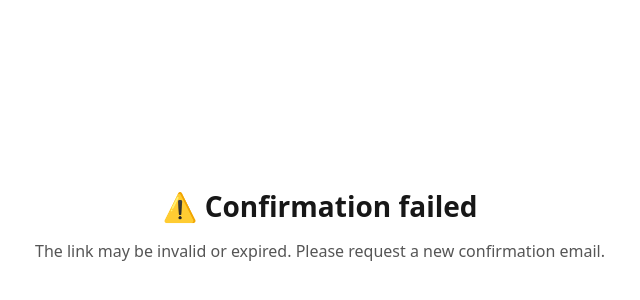
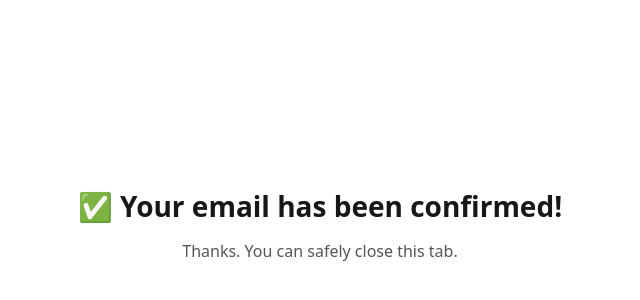
Before and after one commit to thekandidedit/thekandidedit, a Next.js app: page /auth/confirm in a window 1280 px wide. Shown: the part 56-356 px from the top of the page, without its empty margins (320-960 px from the left). Built offline with nearby package versions, Linux system fonts and the light colour scheme.

Commit message:
Fix Next.js confirm page type mismatch

```diff
--- a/app/auth/confirm/page.tsx
+++ b/app/auth/confirm/page.tsx
@@ -1,12 +1,13 @@
 // app/auth/confirm/page.tsx
 
-export default function ConfirmPage({
-  searchParams,
-}: {
-  searchParams: { status?: string; email?: string };
-}) {
-  const status = searchParams?.status ?? "ok";
-  const email = searchParams?.email;
+interface ConfirmPageProps {
+  searchParams?: Promise<{ status?: string; email?: string }>;
+}
+
+export default async function ConfirmPage({ searchParams }: ConfirmPageProps) {
+  const params = (await searchParams) || {};
+  const status = params.status ?? "ok";
+  const email = params.email;
 
   const title =
     status === "ok"
```
